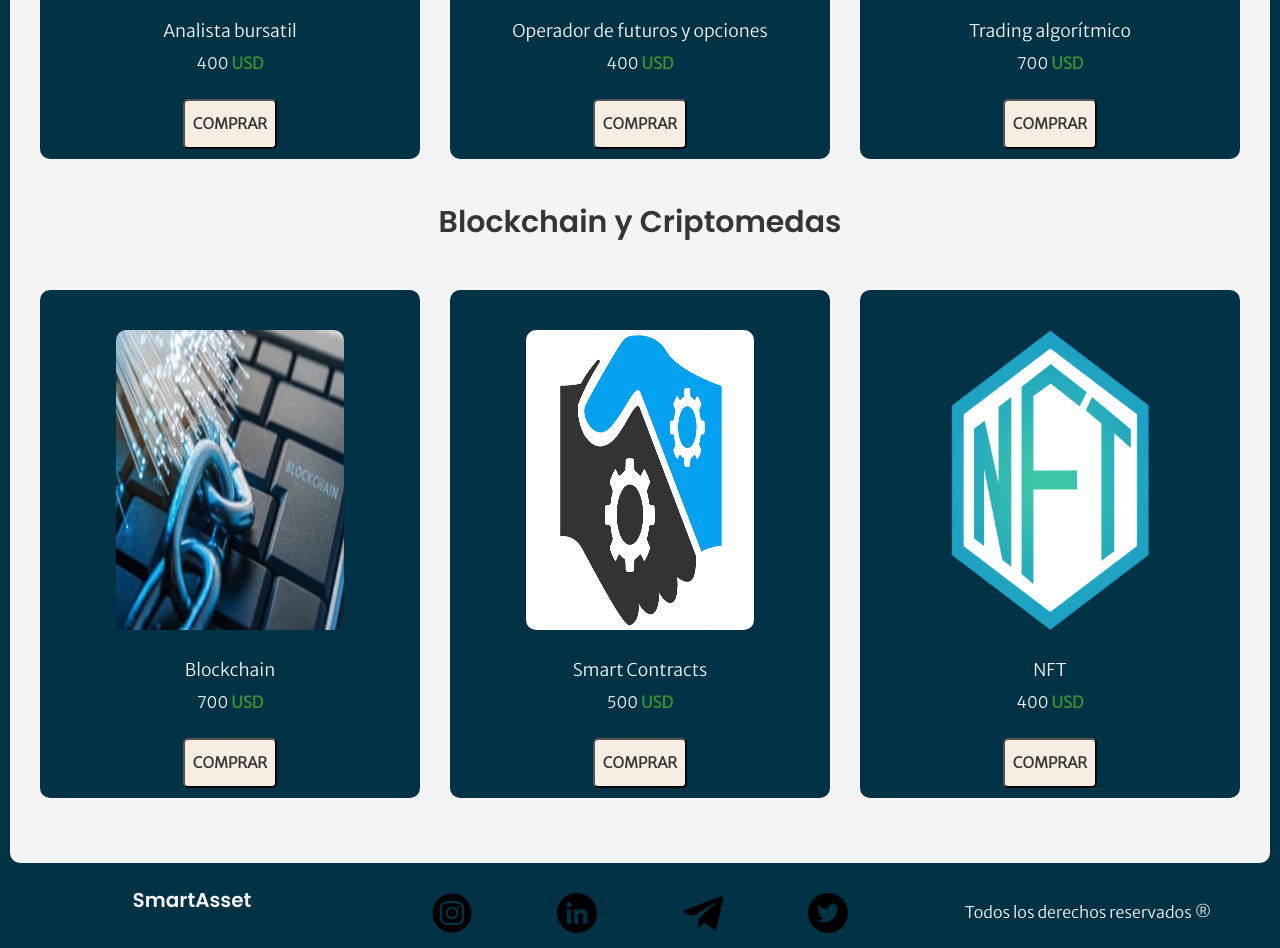
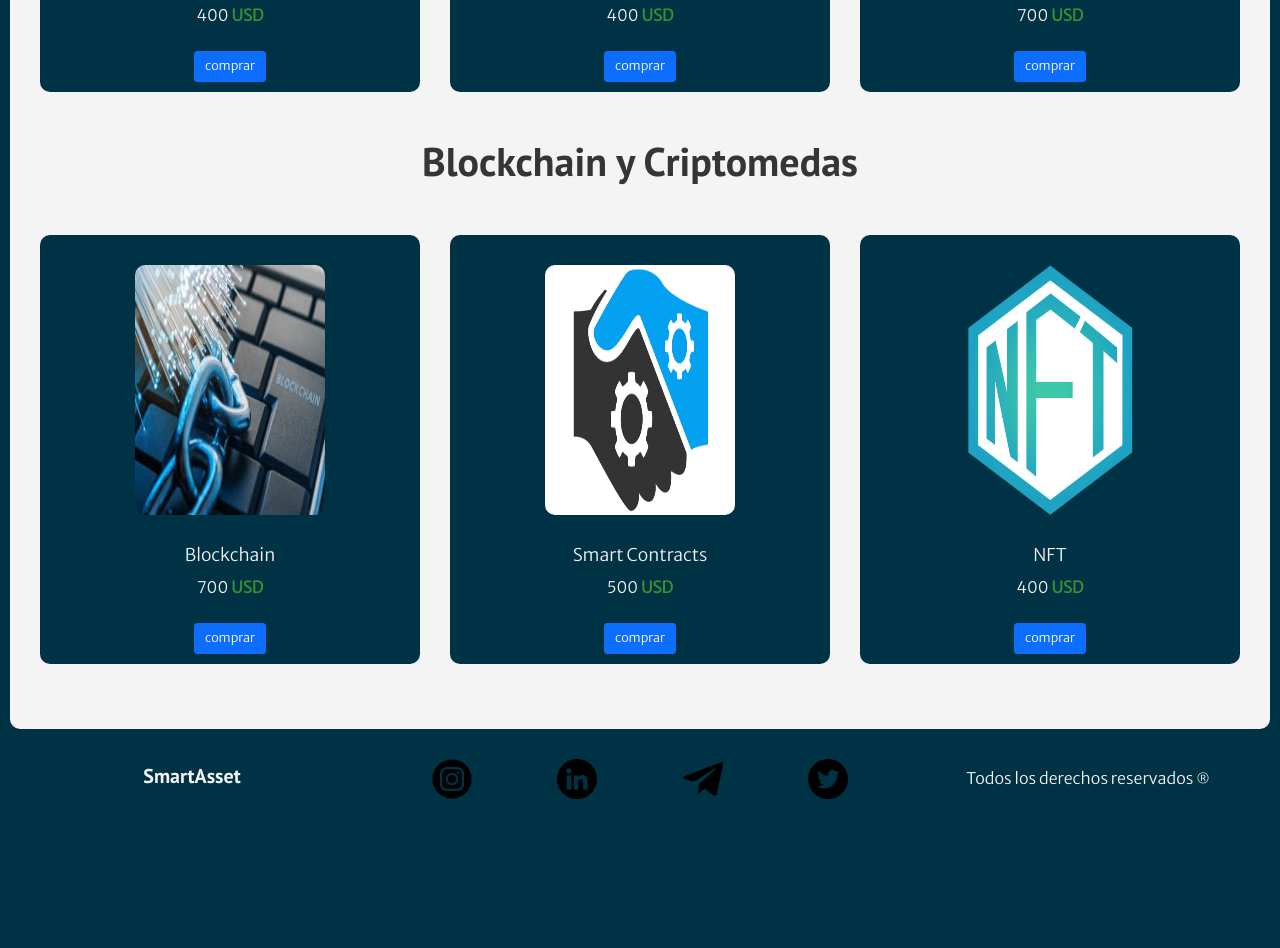
Before and after one commit to damianfortunesky/desarrollo-web-coder-house, a website: page index.html in a window 1280 px wide. Shown: the part 920-1868 px from the top of the page. After the commit the page ends 1734 px from the top, so only its background shows below. Drawn offline with nearby package versions, Linux system fonts and the light colour scheme.

Commit message:
mejorando estilos a botones y tipografia

```diff
--- a/index.html
+++ b/index.html
@@ -17,6 +17,7 @@
     <link rel="preconnect" href="https://fonts.gstatic.com" crossorigin>
 
     <link href="https://fonts.googleapis.com/css2?family=Merriweather+Sans:wght@300&family=Poppins:wght@600&display=swap" rel="stylesheet">
+    <link href="https://fonts.googleapis.com/css2?family=Merriweather+Sans:wght@300&family=PT+Sans:wght@400;700&family=Poppins:wght@600&display=swap" rel="stylesheet">
 </head>
 
 <body>
@@ -52,14 +53,20 @@
                 <img class="cursos__img" src="./img/analista.png" alt="foto analista bursatil">
                 <h3 class="cursos__h3" >Analista bursatil</h3>
                 <p class="cursos__p" >400<span class="cursos__p--span" >usd</span></p>
-                <button class="cursos__boton" type="button">comprar</button>
+
+                <div class="container text-center">
+                    <button class="btn btn-primary btn-lg m-3" type="button">comprar</button>  <!--class="cursos__boton"-->
+                </div>
             </div>
 
             <div class="cursos">
                 <img class="cursos__img" src="./img/operador.jpg" alt="foto operador futuros y opciones">
                 <h3 class="cursos__h3" >Operador de futuros y opciones</h3>
                 <p class="cursos__p" >400<span class="cursos__p--span" >usd</span></p>
-                <button class="cursos__boton" type="button">comprar</button>
+
+                <div class="container text-center">
+                    <button class="btn btn-primary btn-lg m-3" type="button">comprar</button>  <!--class="cursos__boton"-->
+                </div>
 
             </div>
 
@@ -67,7 +74,10 @@
                 <img class="cursos__img" src="./img/trading.jpg" alt="foto trading">
                 <h3 class="cursos__h3" >Trading algorítmico</h3>
                 <p class="cursos__p" >700<span class="cursos__p--span" >usd</span></p>
-                <button class="cursos__boton" type="button">comprar</button>
+
+                <div class="container text-center">
+                    <button class="btn btn-primary btn-lg m-3" type="button">comprar</button>  <!--class="cursos__boton"-->
+                </div>
             </div>
 
         </div>
@@ -80,21 +90,30 @@
                     <img class="cursos__img" src="./img/blockchain.jpg" alt="foto blockchain">
                     <h3 class="cursos__h3" >Blockchain</h3>
                     <p class="cursos__p" >700<span class="cursos__p--span" >usd</span></p>
-                    <button class="cursos__boton" type="button">comprar</button>
+
+                    <div class="container text-center">
+                        <button class="btn btn-primary btn-lg m-3" type="button">comprar</button>  <!--class="cursos__boton"-->
+                    </div>
                 </div>
 
                 <div class="cursos">
                     <img class="cursos__img" src="./img/smartcontracts.png" alt="foto smarts contracts">
                     <h3 class="cursos__h3" >Smart Contracts</h3>
                     <p class="cursos__p" >500<span class="cursos__p--span" >usd</span></p>
-                    <button class="cursos__boton" type="button">comprar</button>
+
+                    <div class="container text-center">
+                        <button class="btn btn-primary btn-lg m-3" type="button">comprar</button>  <!--class="cursos__boton"-->
+                    </div>
                 </div>
 
                 <div class="cursos">
                     <img class="cursos__img" src="./img/nft.png" alt="foto nft">
                     <h3 class="cursos__h3" >NFT</h3>
                     <p class="cursos__p" >400<span class="cursos__p--span" >usd</span></p>
-                    <button class="cursos__boton" type="button">comprar</button>
+
+                    <div class="container text-center">
+                        <button class="btn btn-primary btn-lg m-3" type="button">comprar</button>  <!--class="cursos__boton"-->
+                    </div>
                 </div>
         </div>
     </main>
@@ -127,7 +146,7 @@
             </div>
 
             <div class="contenedor-footer-3">
-                <p class="contenedor-footer-3__copyright">Todos los derechos reservados &reg;</p>
+                <p class="contenedor-footer-3__copyright">Todos los derechos reservados <span class="icono-copyright">&reg;</span></p>
             </div>
         </div>
     </footer>
--- a/scss/_blog-page.scss
+++ b/scss/_blog-page.scss
@@ -5,7 +5,6 @@
 
 .h1-main-blog {
     color: $negro;
-    font-family: $fuenteTitulos;
     font-size: 3rem;
     text-align: center;
     padding-top: 2rem;
--- a/scss/_consultoria-page.scss
+++ b/scss/_consultoria-page.scss
@@ -1,5 +1,5 @@
 .h2-main-consultoria {
-    font-family: $fuenteTitulos;
+    font-family: $fuenteSecundariaTitulos;
     color: $negro;
     font-size: 3rem;
     text-align: center;
@@ -41,20 +41,8 @@
     padding: $padding;
 }
 
-.div-boton-consultoria {
-    display: flex;
-    align-items: center;
-    justify-content: center;
-}
 
 .boton-consultoria {
-   background-color: $colorBotones;
-   font-family: $fuenteTitulos;
-   color: $negro;
-   text-transform: uppercase;
-   font-weight: bolder;
-   font-size: 1.7rem;
-   padding: $padding;
-   border-radius: $borderRadius;
-   margin-top: 1.5rem;
+    font-size: 1.7rem;
+    text-transform: uppercase;
 }
--- a/scss/_contacto-page.scss
+++ b/scss/_contacto-page.scss
@@ -3,7 +3,7 @@
     padding-top: 4rem;
     margin: 1rem;
     .h2-main {
-            font-family: $fuenteTitulos;
+            font-family: $fuenteSecundariaTitulos;
             color: $backgroundColor;
             font-size: 4rem;
             font-weight: bold;
--- a/scss/_footer.scss
+++ b/scss/_footer.scss
@@ -8,8 +8,15 @@
 .contenedor-footer-1 {
     grid-column: 1 / 2;
     margin: $margin;
+    margin-top: 3rem;
     .contenedor-footer-1__h2 {
         text-align: center;
+    }
+}
+
+@media (min-width: 900px) {
+    .contenedor-footer-1 {
+        margin-top: 2rem;
     }
 }
 
@@ -39,7 +46,11 @@
 .contenedor-footer-3 {
     grid-column: 3 / 4;
     margin: $margin;
+
     .contenedor-footer-3__copyright { text-align: center;}
+
+    .icono-copyright{ font-size: 1.3rem; }
+
     @media (min-width: 768px) {
         .contenedor-footer-3__copyright {
             padding-top: .8rem;
--- a/scss/_variables.scss
+++ b/scss/_variables.scss
@@ -1,4 +1,5 @@
 $fuenteTitulos: 'Poppins', sans-serif;
+$fuenteSecundariaTitulos:'PT Sans', sans-serif;
 $fuenteParrafos: 'Merriweather Sans', sans-serif;
 
 $backgroundColor:#003245;
--- a/scss/style.scss
+++ b/scss/style.scss
@@ -37,7 +37,10 @@ a {
     text-decoration: none;
 }
 
-h1, h2 { font-family: $fuenteTitulos;}
+h1,h2 {
+    font-family: $fuenteSecundariaTitulos;
+    font-weight: 700;
+}
 
 p { font-family: $fuenteParrafos;}
 
@@ -57,7 +60,7 @@ main {
         text-align: center;
         color: $negro;
         padding: $padding;
-        font-size: 3rem;
+        font-size: 4rem;
     }
 
     .cursos {
@@ -81,26 +84,13 @@ main {
         }
 
         .cursos__img {
-            width: 60%;
-            height: 30rem;
+            width: 50%;
+            height: 25rem;
             border-radius: $borderRadius;
             align-self: center;
             margin: 3rem;
-            margin-top: 4rem;
         }
 
-        .cursos__boton {
-            margin: 1rem auto;
-            background-color: $colorBotones;
-            color: $negro;
-            border-radius: $bordesBotones;
-            padding: $paddingBoton;
-            font-size: 1.5rem;
-            font-weight: bolder;
-            text-transform: uppercase;
-        }
-
-        .cursos__boton:hover { cursor:pointer;}
     }
 
     @media (min-width: 768px) {
```
Also changed, not shown: package.json (+255 -1 lines), pages/blog.html (+1 -1 lines), pages/consultoria.html (+3 -3 lines), pages/contacto.html (+1 -1 lines), pages/nosotros.html (+1 -1 lines), css/style.css.
